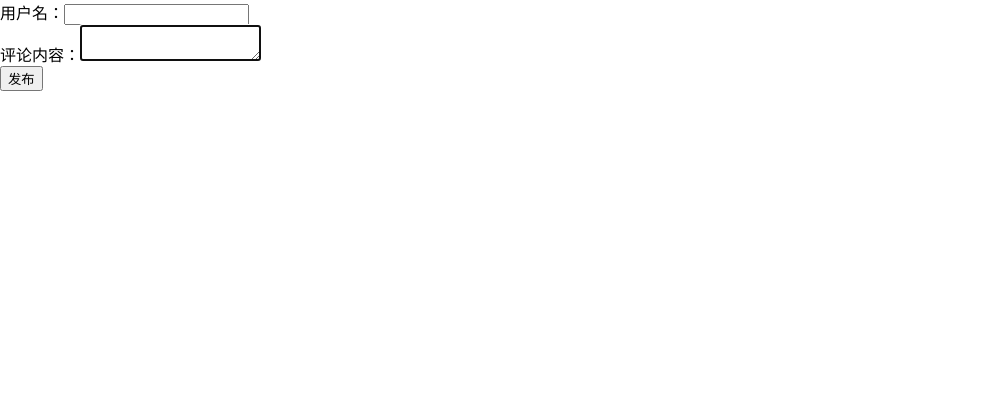
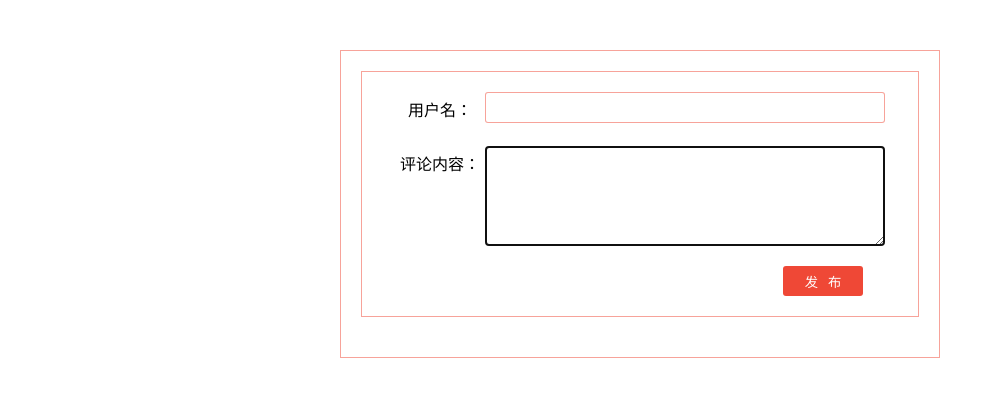
Before and after one commit to mxxumin/react, a React (Create React App) app in the folder react-component/comment-app/: page / in a window 1280 px wide. Shown: the top 396 px of the page, without its empty margins (0-1003 px from the left). Built offline with nearby package versions, Linux system fonts and the light colour scheme.

Commit message:
:lipstick: commentApp-20170904

```diff
--- a/react-component/comment-app/src/App.css
+++ b/react-component/comment-app/src/App.css
@@ -1,21 +1,39 @@
-.App {
-  text-align: center; }
+/*
+Error: Invalid CSS after "$keyframes ": expected ":", was "App-logo-spin {"
+        on line 21 of C:\Users\xumin1\Desktop\comment-app\react\react\react-component\comment-app\src\App.scss
 
-.App-logo {
-  animation: App-logo-spin infinite 20s linear;
-  height: 80px; }
+16:
+17: .App-intro {
+18:   font-size: large;
+19: }
+20:
+21: $keyframes App-logo-spin {
+22:   from { transform: rotate(0deg); }
+23:   to { transform: rotate(360deg); }
+24: }
 
-.App-header {
-  background-color: #222;
-  height: 150px;
-  padding: 20px;
-  color: white; }
-
-.App-intro {
-  font-size: large; }
-
-@keyframes App-logo-spin {
-  from {
-    transform: rotate(0deg); }
-  to {
-    transform: rotate(360deg); } }
+Backtrace:
+C:\Users\xumin1\Desktop\comment-app\react\react\react-component\comment-app\src\App.scss:21
+C:/Program Files (x86)/Koala/rubygems/gems/sass-3.4.23/lib/sass/scss/parser.rb:1207:in `expected'
+C:/Program Files (x86)/Koala/rubygems/gems/sass-3.4.23/lib/sass/scss/parser.rb:1137:in `expected'
+C:/Program Files (x86)/Koala/rubygems/gems/sass-3.4.23/lib/sass/scss/parser.rb:1132:in `tok!'
+C:/Program Files (x86)/Koala/rubygems/gems/sass-3.4.23/lib/sass/scss/parser.rb:628:in `variable'
+C:/Program Files (x86)/Koala/rubygems/gems/sass-3.4.23/lib/sass/scss/parser.rb:684:in `block_child'
+C:/Program Files (x86)/Koala/rubygems/gems/sass-3.4.23/lib/sass/scss/parser.rb:677:in `block_contents'
+C:/Program Files (x86)/Koala/rubygems/gems/sass-3.4.23/lib/sass/scss/parser.rb:125:in `stylesheet'
+C:/Program Files (x86)/Koala/rubygems/gems/sass-3.4.23/lib/sass/scss/parser.rb:41:in `parse'
+C:/Program Files (x86)/Koala/rubygems/gems/sass-3.4.23/lib/sass/engine.rb:406:in `_to_tree'
+C:/Program Files (x86)/Koala/rubygems/gems/sass-3.4.23/lib/sass/engine.rb:381:in `_render_with_sourcemap'
+C:/Program Files (x86)/Koala/rubygems/gems/sass-3.4.23/lib/sass/engine.rb:298:in `render_with_sourcemap'
+C:/Program Files (x86)/Koala/rubygems/gems/sass-3.4.23/lib/sass/exec/sass_scss.rb:391:in `run'
+C:/Program Files (x86)/Koala/rubygems/gems/sass-3.4.23/lib/sass/exec/sass_scss.rb:63:in `process_result'
+C:/Program Files (x86)/Koala/rubygems/gems/sass-3.4.23/lib/sass/exec/base.rb:52:in `parse'
+C:/Program Files (x86)/Koala/rubygems/gems/sass-3.4.23/lib/sass/exec/base.rb:19:in `parse!'
+C:/Program Files (x86)/Koala/rubygems/gems/sass-3.4.23/bin/sass:13:in `<top (required)>'
+C:/Program Files (x86)/Koala/bin/sass:18:in `load'
+C:/Program Files (x86)/Koala/bin/sass:18:in `<main>'
+*/
+body:before {
+  white-space: pre;
+  font-family: monospace;
+  content: "Error: Invalid CSS after \"$keyframes \": expected \":\", was \"App-logo-spin {\"\A         on line 21 of C:\Users\xumin1\Desktop\comment-app\react\react\react-component\comment-app\src\App.scss\A \A 16: \A 17: .App-intro {\A 18:   font-size: large;\A 19: }\A 20: \A 21: $keyframes App-logo-spin {\A 22:   from { transform: rotate(0deg); }\A 23:   to { transform: rotate(360deg); }\A 24: }"; }
--- a/react-component/comment-app/src/Comment.js
+++ b/react-component/comment-app/src/Comment.js
@@ -44,11 +44,14 @@ class Comment extends Component{
 	render(){
 		const comment = this.props.comment;
 		return(
-			<div>
-			    <h6>{comment.username}:</h6>
+			<div className = 'comment'>
+			    <div className = 'comment-username'>{comment.username}:</div>
 			    <p dangerouslySetInnerHTML = {{__html:this._getProcessedContent(comment.commentContent)}} />
-			    <span>{this.state.createdTime}</span>
-			    <span onClick = {this.handleDeleteComment.bind(this)}>删除</span>
+			    <div className = 'comment-detail'>
+				    <span>{this.state.createdTime}</span>
+				    <span className = 'comment-detail-separate'>|</span>
+				    <span className = 'comment-delete' onClick = {this.handleDeleteComment.bind(this)}>删除</span>
+			    </div>
 			</div>
 		)
 	}
--- a/react-component/comment-app/src/CommentList.js
+++ b/react-component/comment-app/src/CommentList.js
@@ -17,7 +17,7 @@ class CommentList extends Component{
 	}
 	render(){
 		return(
-			<div>
+			<div className = 'comment-list'>
 			    {this.props.comments.map((comment,i) =>
 			    	<Comment comment = {comment} key = {i} index = {i} onDeleteComment = {this.handleDeleteComment.bind(this)} />
 			    )}
--- a/react-component/comment-app/src/index.css
+++ b/react-component/comment-app/src/index.css
@@ -1,5 +1,83 @@
-body {
+* {
+  padding: 0;
   margin: 0;
-  padding: 0;
-  font-family: sans-serif;
-}
+  box-sizing: border-box; }
+
+.wrapper {
+  width: 600px;
+  padding: 20px;
+  border: 1px solid rgba(239, 72, 54, 0.5);
+  margin: 50px auto; }
+  .wrapper .comment-input {
+    padding: 20px 10px;
+    border: 1px solid rgba(239, 72, 54, 0.5);
+    margin-bottom: 20px; }
+    .wrapper .comment-input .username-input {
+      display: flex;
+      justify-content: center;
+      align-items: flex-start;
+      margin-bottom: 20px; }
+      .wrapper .comment-input .username-input span {
+        display: block;
+        width: 90px;
+        padding: 5px;
+        text-align: center; }
+      .wrapper .comment-input .username-input input {
+        width: 400px;
+        height: 31px;
+        padding: 2px 10px;
+        border: 1px solid rgba(239, 72, 54, 0.5);
+        border-radius: 3px; }
+    .wrapper .comment-input .content-input {
+      display: flex;
+      justify-content: center;
+      align-items: flex-start;
+      margin-bottom: 20px; }
+      .wrapper .comment-input .content-input span {
+        display: block;
+        width: 90px;
+        padding: 5px; }
+      .wrapper .comment-input .content-input textarea {
+        width: 400px;
+        height: 100px;
+        padding: 10px;
+        border: 1px solid rgba(239, 72, 54, 0.5);
+        border-radius: 3px; }
+    .wrapper .comment-input button {
+      float: right;
+      width: 80px;
+      height: 30px;
+      border: 1px solid rgba(239, 72, 54, 0.5);
+      border-radius: 3px;
+      margin-right: 45px;
+      letter-spacing: 10px;
+      text-indent: 10px;
+      color: white;
+      background: #ef4836; }
+    .wrapper .comment-input:after {
+      content: '';
+      display: block;
+      clear: both; }
+  .wrapper .comment-list .comment {
+    padding: 10px;
+    border: 1px solid rgba(239, 72, 54, 0.5);
+    margin-bottom: 15px; }
+    .wrapper .comment-list .comment .comment-username {
+      font-size: 20px;
+      font-weight: bold;
+      color: #ef4836; }
+    .wrapper .comment-list .comment p {
+      margin: 5px 15px; }
+    .wrapper .comment-list .comment .comment-detail {
+      display: flex;
+      justify-content: flex-end; }
+      .wrapper .comment-list .comment .comment-detail .comment-detail-separate {
+        font-weight: bold;
+        color: #ef4836;
+        margin: 0 5px; }
+      .wrapper .comment-list .comment .comment-detail .comment-delete {
+        color: #bebebe; }
+        .wrapper .comment-list .comment .comment-detail .comment-delete:hover {
+          color: #ef4836; }
+
+/*# sourceMappingURL=index.css.map */
--- /dev/null
+++ b/react-component/comment-app/src/index.scss
@@ -0,0 +1,130 @@
+*{
+	padding:0;
+	margin:0;
+	box-sizing:border-box;
+}
+$border:1px solid rgba(239, 72, 54, .5);
+$border-radius:3px;
+
+.wrapper{
+	width:600px;
+	padding:20px;
+	border:$border;
+	margin:50px auto;
+
+	// CommentInput样式
+	.comment-input{
+		padding:20px 10px;
+		border:$border;
+		margin-bottom:20px;
+
+		// UsernameInput样式
+		.username-input{
+			display:flex;
+			justify-content:center;
+			align-items:flex-start;
+			margin-bottom:20px;
+
+			span{
+				display:block;
+				width:90px;
+				padding:5px;
+				text-align:center;
+			}
+
+			input{
+				width:400px;
+				height:31px;
+				padding:2px 10px;
+				border:$border;
+				border-radius:$border-radius;
+			}
+		}
+
+		// ContentInput样式
+		.content-input{
+			display:flex;
+			justify-content:center;
+			align-items:flex-start;
+			margin-bottom:20px;
+
+			span{
+				display:block;
+				width:90px;
+				padding:5px;
+			}
+
+			textarea{
+				width:400px;
+				height:100px;
+				padding:10px;
+				border:$border;
+				border-radius:$border-radius;
+			}
+		}
+
+		// button样式
+		button{
+			float:right;
+			width:80px;
+			height:30px;
+			border:$border;
+			border-radius:$border-radius;
+			margin-right:45px;
+			letter-spacing:10px;
+			text-indent:10px;
+			color:rgb(255, 255, 255);
+			background:rgb(239, 72, 54);
+		}
+
+		//利用伪类清除<button>右浮动引起的"塌陷"
+		&:after{
+			content:'';
+			display:block;
+			clear:both;
+		}
+	}
+
+	// CommentList样式
+	.comment-list{
+
+		// Comment样式
+		.comment{
+			padding:10px;
+		    border:$border;
+		    margin-bottom:15px;
+
+		    // Comment中用户名样式
+		    .comment-username{
+		    	font-size:20px;
+		    	font-weight:bold;
+		    	color:rgb(239, 72, 54);
+		    }
+
+		    // Comment中评论内容样式
+		    p{
+		    	margin:5px 15px;
+		    }
+
+		    // Comment中操作内容样式
+		    .comment-detail{
+		    	display:flex;
+		    	justify-content:flex-end;
+
+		    	.comment-detail-separate{
+		    		font-weight:bold;
+		    		color:rgb(239, 72, 54);
+		    		margin:0 5px;
+		    	}
+
+		    	.comment-delete{
+		    		color:rgb(190, 190, 190);
+
+		    		&:hover{
+		    			color:rgb(239, 72, 54);
+		    		}
+		    	}
+		    }
+		}
+	}
+}
```
Also changed, not shown: 1 other file (tests, documents, lock files or other folders).
